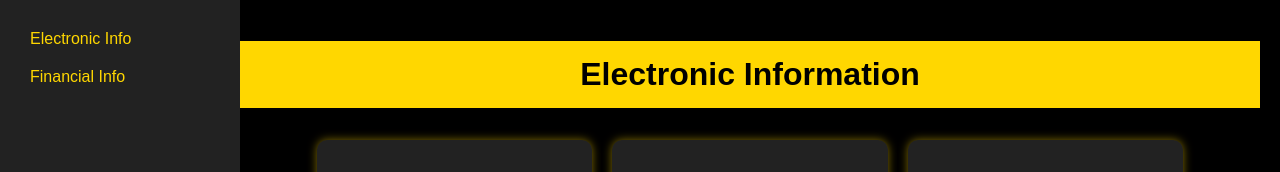
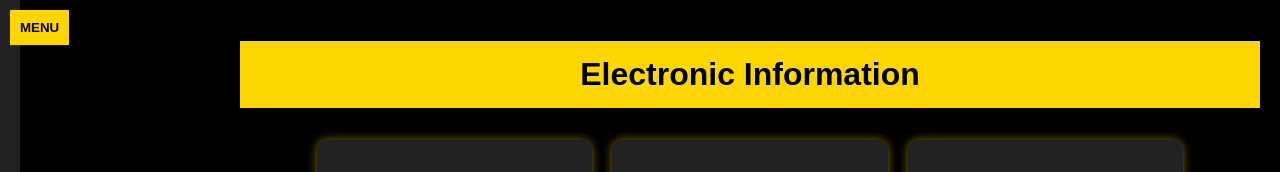
Before and after one commit to zichun1215/chunweb, a plain HTML site: page index.html in a window 1280 px wide. Shown: the top 172 px of the page. Drawn offline with Linux system fonts and the light colour scheme.

Commit message:
Update index.html

```diff
--- a/index.html
+++ b/index.html
@@ -20,6 +20,24 @@
             height: 100vh;
             color: #FFD700;
             position: fixed;
+            left: 0;
+            top: 0;
+            transition: transform 0.3s ease;
+        }
+        .hidden {
+            transform: translateX(-220px);
+        }
+        .menu-btn {
+            position: fixed;
+            top: 10px;
+            left: 10px;
+            background-color: #FFD700;
+            color: black;
+            padding: 10px;
+            border: none;
+            cursor: pointer;
+            font-weight: bold;
+            z-index: 1000;
         }
         .sidebar a {
             display: block;
@@ -65,6 +83,9 @@
         }
     </style>
     <script>
+        function toggleSidebar() {
+            document.querySelector('.sidebar').classList.toggle('hidden');
+        }
         function showPage(pageId) {
             document.querySelectorAll('.page').forEach(page => {
                 page.style.display = 'none';
@@ -74,7 +95,8 @@
     </script>
 </head>
 <body>
-    <div class="sidebar">
+    <button class="menu-btn" onclick="toggleSidebar()">MENU</button>
+    <div class="sidebar hidden">
         <a href="#" onclick="showPage('electronic')">Electronic Info</a>
         <a href="#" onclick="showPage('financial')">Financial Info</a>
     </div>
```
